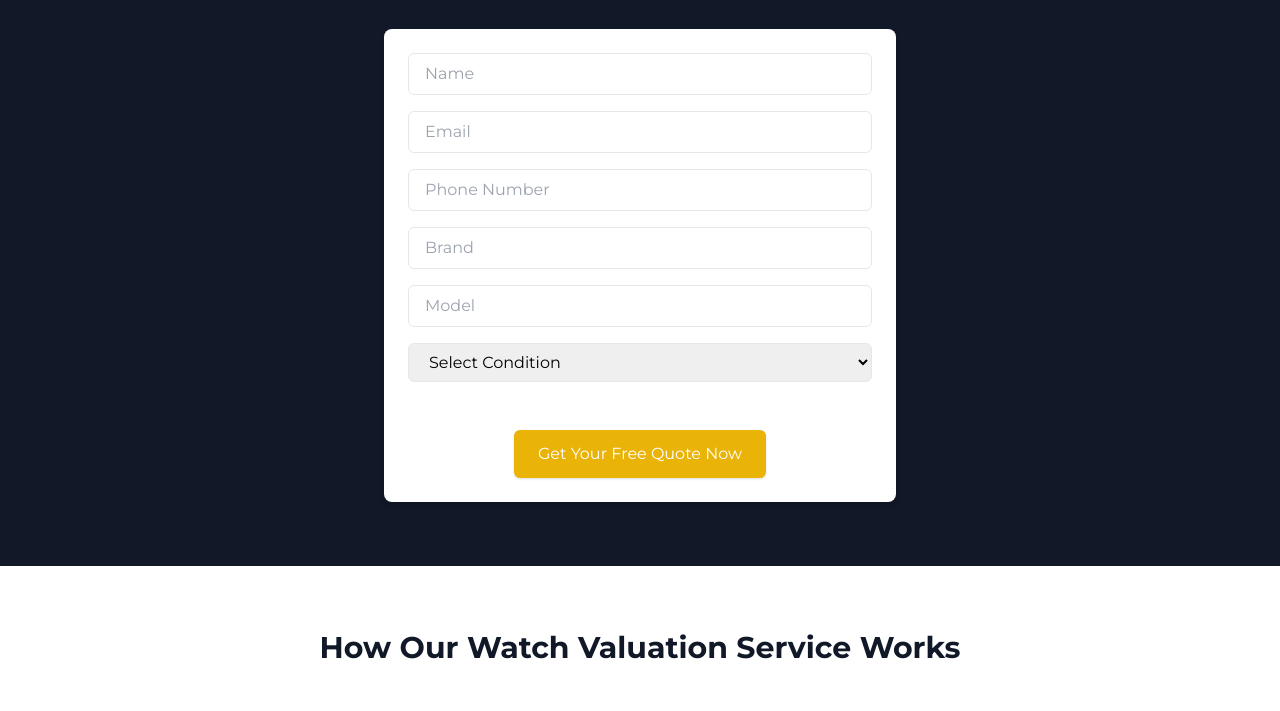
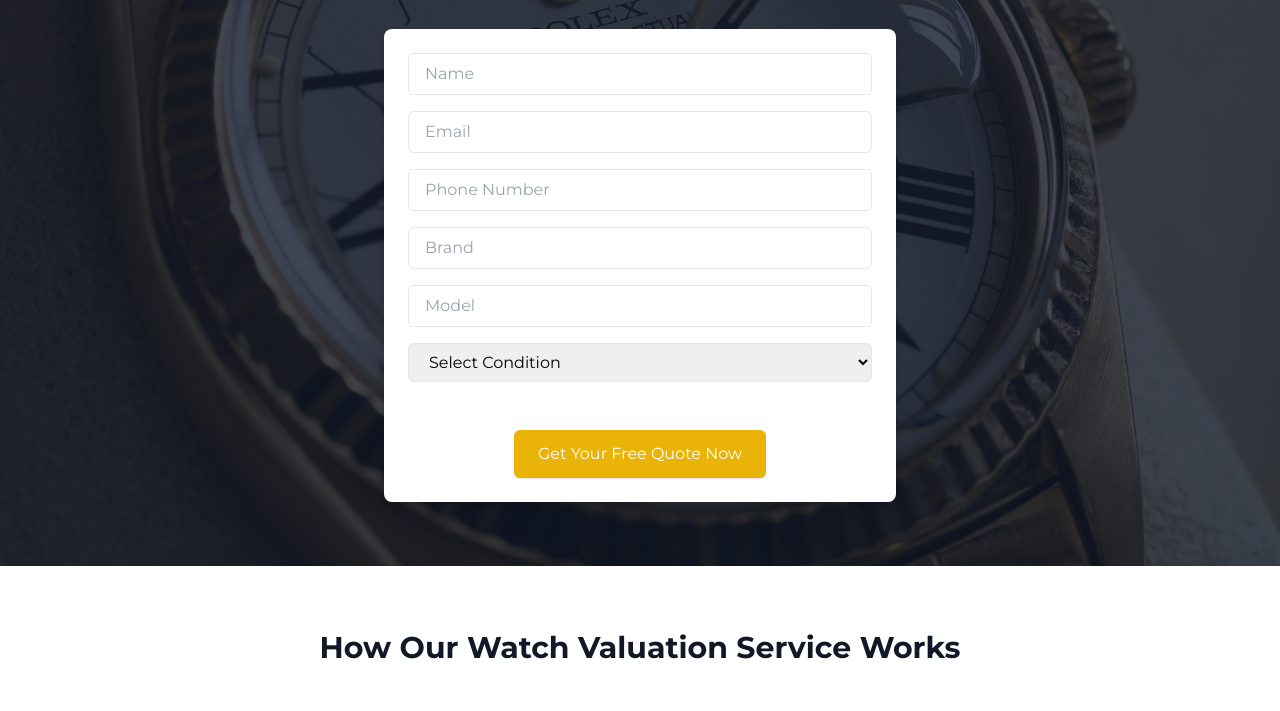
Before and after one commit to TerenceTan/watchvalue-sg, a plain HTML site: page index.html in a window 1280 px wide. Shown: the part 291-1002 px from the top of the page. Drawn offline with nearby package versions, Linux system fonts and the light colour scheme.

Commit message:
Added background image

```diff
--- a/index.html
+++ b/index.html
@@ -9,7 +9,7 @@
 
     <link rel="preconnect" href="https://fonts.googleapis.com">
     <link rel="preconnect" href="https://fonts.gstatic.com" crossorigin>
-    <link rel="preload" as="image" href="images/luxury-watch-bg.jpg">
+    <link rel="preload" as="image" href="images/bg4.webp">
     <link href="https://fonts.googleapis.com/css2?family=Montserrat:wght@400;500;600;700&display=swap" rel="stylesheet">
 
     <style>
@@ -38,14 +38,14 @@
     <meta property="og:url" content="https://yourwebsite.com">
     <meta property="og:title" content="Free Watch Valuation Online: Get Your Best Quote">
     <meta property="og:description" content="Curious how much your watch is worth? Try our free watch valuation tool for instant, expert estimates. Discover your watch's true value today—no obligations!">
-    <meta property="og:image" content="https://yourwebsite.com/images/social-share-image.jpg">
+    <meta property="og:image" content="images/bg4.webp">
 
     <!-- Twitter -->
     <meta property="twitter:card" content="summary_large_image">
     <meta property="twitter:url" content="https://yourwebsite.com">
     <meta property="twitter:title" content="Free Watch Valuation Online: Get Your Best Quote">
     <meta property="twitter:description" content="Curious how much your watch is worth? Try our free watch valuation tool for instant, expert estimates. Discover your watch's true value today—no obligations!">
-    <meta property="twitter:image" content="https://yourwebsite.com/images/social-share-image.jpg">
+    <meta property="twitter:image" content="images/bg40.webp">
 
     <!-- Favicon -->
     <link rel="icon" type="image/png" href="/favicon.png">
@@ -96,8 +96,9 @@
         </div>
     </header>
 
-    <section class="hero bg-cover bg-center py-16 bg-gray-900" id="hero" style="background-image: url('images/luxury-watch-bg.jpg');">
-        <div class="max-w-4xl mx-auto text-center text-white px-4 animate-fade-in">
+    <section class="hero bg-cover bg-center py-16 bg-gray-900 relative" id="hero" style="background-image: url('images/bg4.webp');">
+        <div class="absolute inset-0 bg-gray-900 opacity-80 z-0"></div>
+        <div class="max-w-4xl mx-auto text-center text-white px-4 animate-fade-in relative z-10">
             <h1 class="text-4xl font-extrabold mb-4 animate-slide-in-down">Sell Your Luxury Watch at the Best Price in Singapore</h1>
             <p class="text-lg mb-8 animate-slide-in-up">Unlock Your Watch's True Worth Instantly! Our Free Valuation Service Provides You with the Top 3 Offers from Singapore's Most Trusted Dealers.</p>
             <form id="quote-form" class="quote-form bg-white p-6 rounded-lg shadow-md max-w-lg mx-auto" onsubmit="return submitForm()">
@@ -378,7 +379,7 @@
                 <h2 class="text-3xl font-bold mb-4 animate-slide-in-up">Have a Question? We'd Love to Help</h2>
                 <p class="text-lg mb-6">Our watch experts are ready to assist you with any questions about selling your luxury timepiece.</p>
                 <div class="flex flex-col sm:flex-row justify-center gap-4">
-                    <button onclick="openWhatsapp()" class="bg-yellow-500 text-white px-6 py-3 rounded-md shadow hover:bg-yellow-600 transform hover:scale-105 transition duration-300">Contact Us Today</button>
+                    <button onclick="openWhatsapp()" class="bg-white text-yellow-500 border-2 border-yellow-500 px-6 py-3 rounded-md shadow hover:bg-yellow-50 transform hover:scale-105 transition duration-300">Contact Us Today</button>
                     <button onclick="document.getElementById('quote-form').scrollIntoView({behavior: 'smooth'})" class="bg-yellow-500 text-white px-6 py-3 rounded-md shadow hover:bg-yellow-600 transform hover:scale-105 transition duration-300">Get Your Free Quote Now</button>
                 </div>
             </div>
```
Also changed, not shown: images/bg4.webp (added).
